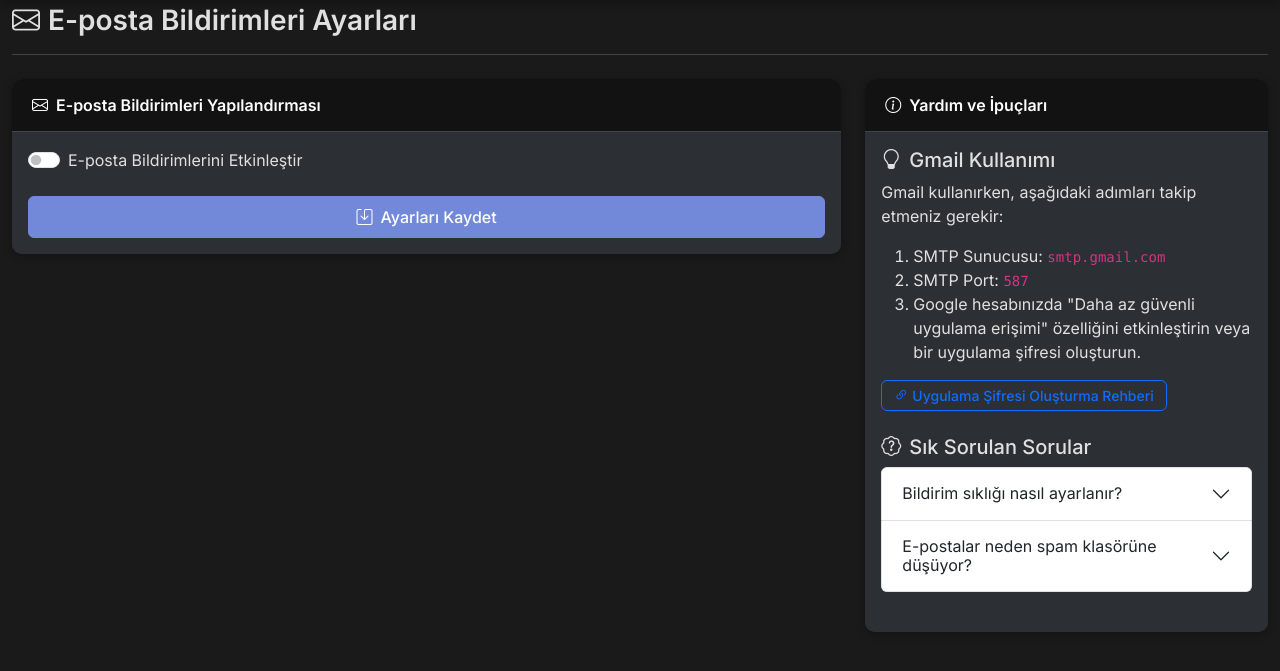
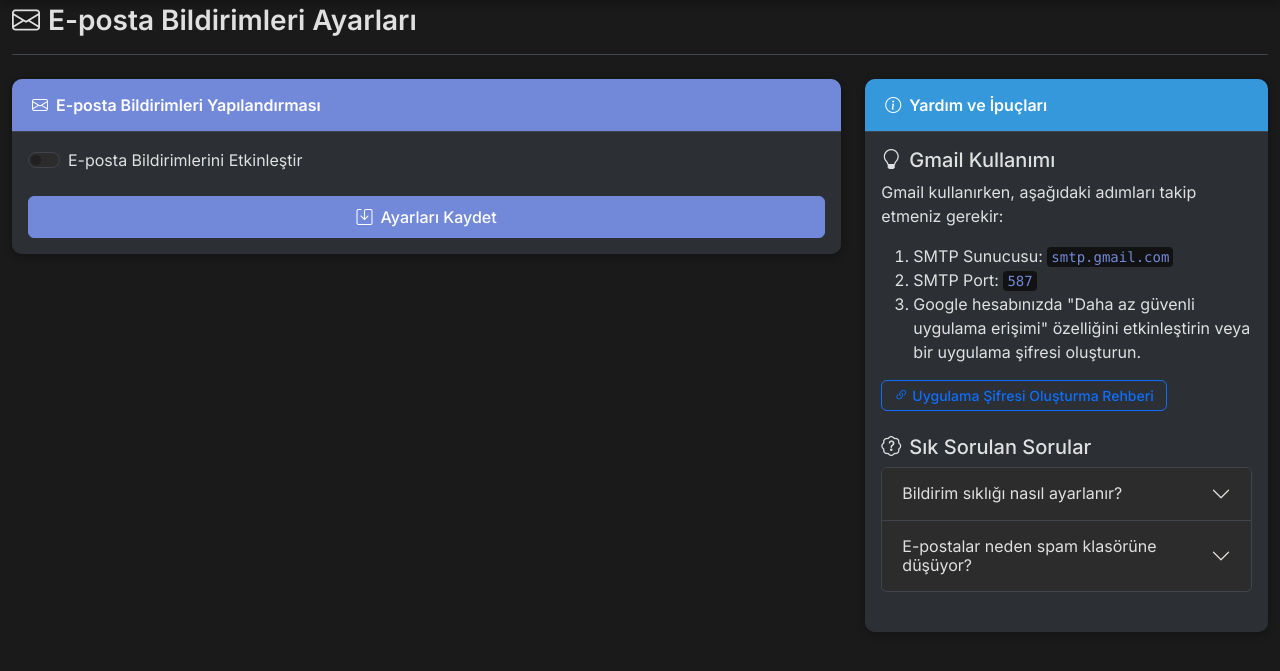
Before and after one commit to burakozcn01/telegram-izleme, a Python web app: template templates/email-config.html in a window 1280 px wide. Shown: the part 80-751 px from the top of the page. Run offline with Jinja, Linux system fonts and the light colour scheme; the template is opened without the code that fills it, so the values that code supplies are empty; some libraries are stand-ins or nearby versions.

Commit message:
update style.css

```diff
--- a/static/style.css
+++ b/static/style.css
@@ -392,6 +392,81 @@ body {
     border-color: var(--text-muted);
 }
 
+/* E-mail configuration page specific styles */
+#emailSettings {
+    background-color: var(--secondary-color) !important;
+    border-color: var(--border-color) !important;
+}
+
+.bg-light {
+    background-color: var(--bg-light-dark) !important;
+    color: var(--text-color) !important;
+}
+
+.bg-primary {
+    background-color: var(--primary-color) !important;
+}
+
+.bg-info {
+    background-color: var(--info-color) !important;
+}
+
+/* Accordion dark styles */
+.accordion-item {
+    background-color: var(--secondary-color);
+    border-color: var(--border-color);
+}
+
+.accordion-button {
+    background-color: var(--bg-light-dark);
+    color: var(--text-color);
+    box-shadow: none;
+}
+
+.accordion-button:not(.collapsed) {
+    background-color: var(--primary-color);
+    color: white;
+}
+
+.accordion-button::after {
+    filter: invert(1);
+}
+
+.accordion-button:focus {
+    box-shadow: 0 0 0 0.25rem rgba(114, 137, 218, 0.25);
+    border-color: var(--primary-color);
+}
+
+.accordion-body {
+    background-color: var(--bg-dark);
+    color: var(--text-color);
+}
+
+.form-check-input {
+    background-color: var(--bg-light-dark);
+    border-color: var(--border-color);
+}
+
+.form-check-input:checked {
+    background-color: var(--primary-color);
+    border-color: var(--primary-color);
+}
+
+.form-text {
+    color: var(--text-muted);
+}
+
+code {
+    background-color: var(--bg-darker);
+    color: var(--primary-color);
+    padding: 2px 4px;
+    border-radius: 4px;
+}
+
+.form-check-label {
+    color: var(--text-color);
+}
+
 @media (max-width: 768px) {
     .translate-btn {
         min-width: 40px;
```
